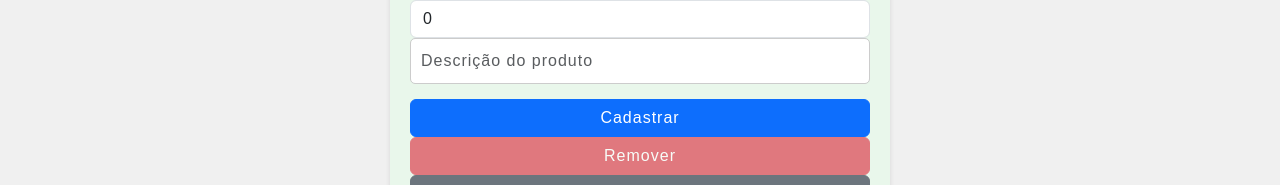
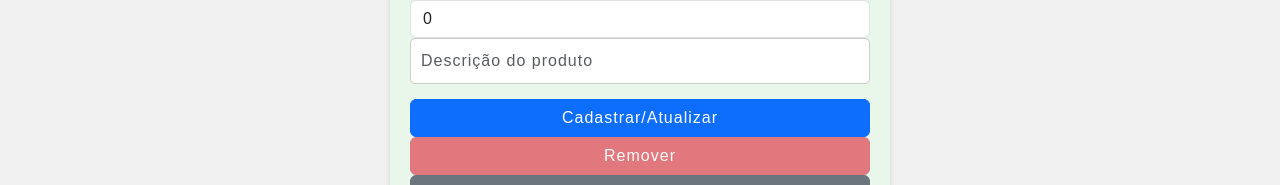
Before and after one commit to mateuslph/api-agri-front, a React (Create React App) app: page / in a window 1280 px wide. Shown: the part 269-454 px from the top of the page. Built offline with nearby package versions, Linux system fonts and the light colour scheme; no server answers.

Commit message:
altera de Cadastrar para Cadastrar/Atualizar em Formulario.js

```diff
--- a/src/features/productManagement/ui/Formulario.js
+++ b/src/features/productManagement/ui/Formulario.js
@@ -51,7 +51,7 @@ function Formulario({ obj, cadastrar, alterar, remover, cancelar }) {
             <input type='number' step='0.01' value={quantidade} onChange={aoDigitarQuantidade} placeholder='Quantidade do produto' className='form-control' />
             <input type='text' value={descricao} onChange={aoDigitarDescricao} placeholder='Descrição do produto' className='form-control' />
 
-            <input type='button' value='Cadastrar' onClick={cadastrarOuAlterar} className='btn btn-primary' />
+            <input type='button' value='Cadastrar/Atualizar' onClick={cadastrarOuAlterar} className='btn btn-primary' />
             <input type='button' value='Remover' onClick={() => remover(obj.codigo)} className='btn btn-danger' disabled={!obj} />
             <input type='button' value='Cancelar' onClick={limparCampos} className='btn btn-secondary' />
         </div>
```
